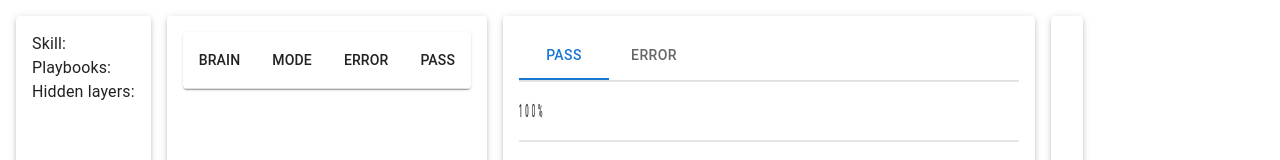
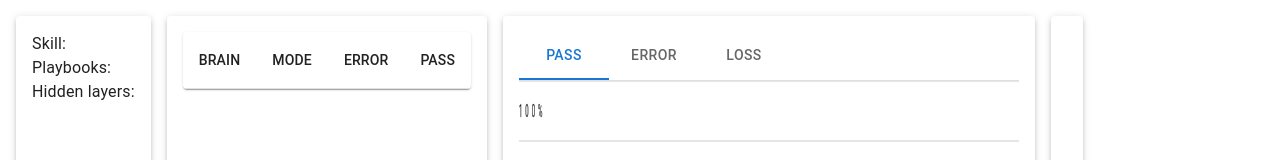
Before and after one commit to stephanzlatarev/norman-gym, a React (Create React App) app in the folder web/: page / in a window 1280 px wide. Shown: the top 160 px of the page. Built offline with nearby package versions, Linux system fonts and the light colour scheme; no server answers.

Commit message:
Show "loss" next to "error" and "pass"

```diff
--- a/web/src/Gym.js
+++ b/web/src/Gym.js
@@ -93,10 +93,12 @@ export default class Gym extends React.Component {
             <Tabs value={ this.state.progressTab } onChange={ this.changeProgressTab.bind(this) }>
               <Tab label="Pass" />
               <Tab label="Error" />
+              <Tab label="Loss" />
             </Tabs>
           </Box>
           <Progress visible={ this.state.progressTab === 0 } playbooks={ meta } progress={ this.state.progress } indicator="pass" type="per" />
           <Progress visible={ this.state.progressTab === 1 } playbooks={ meta } progress={ this.state.progress } indicator="error" type="log" />
+          <Progress visible={ this.state.progressTab === 2 } playbooks={ meta } progress={ this.state.progress } indicator="loss" type="log" />
         </Paper>
 
         <Paper elevation={3} sx={{ padding: "1rem" }}>
```
